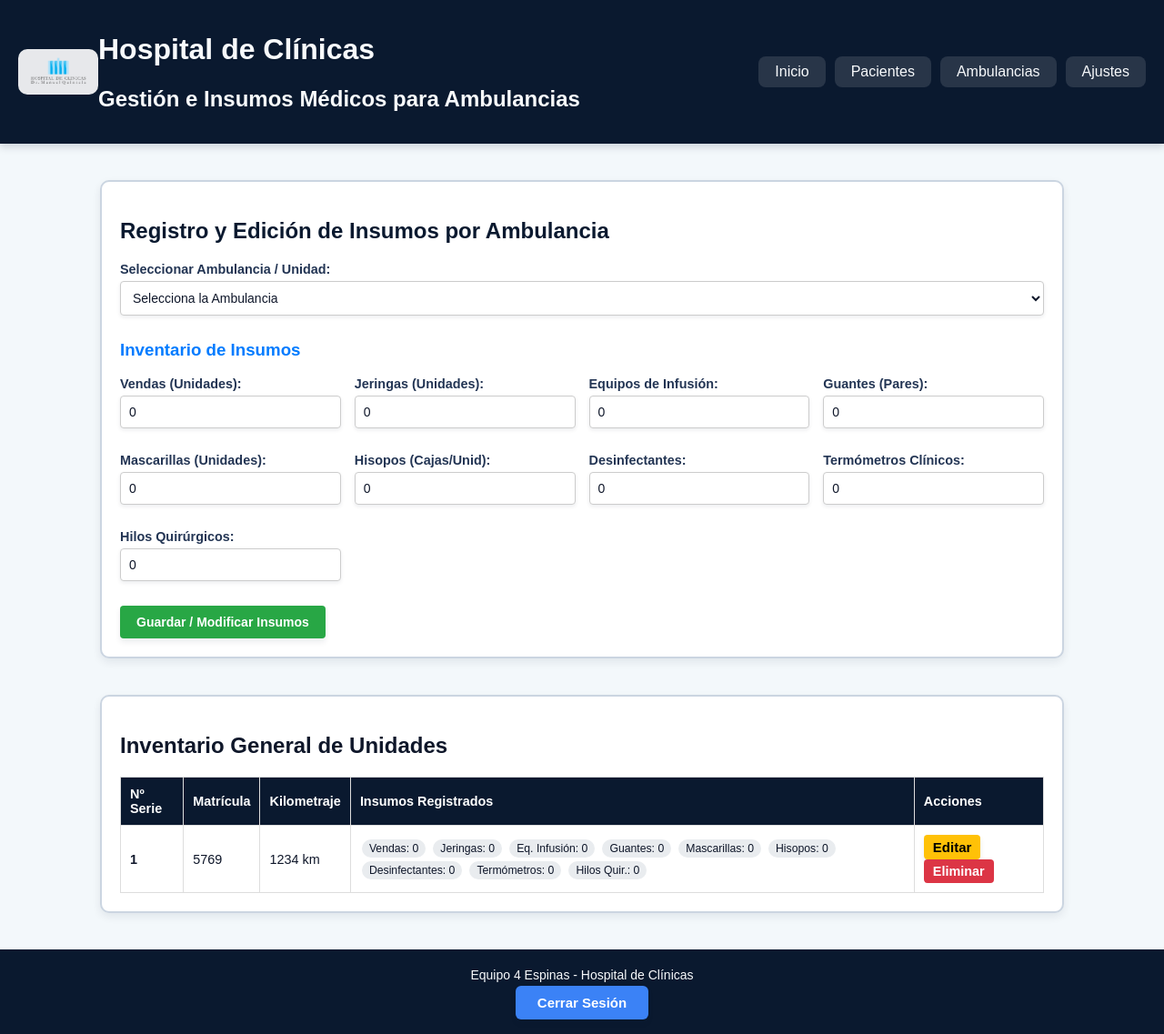
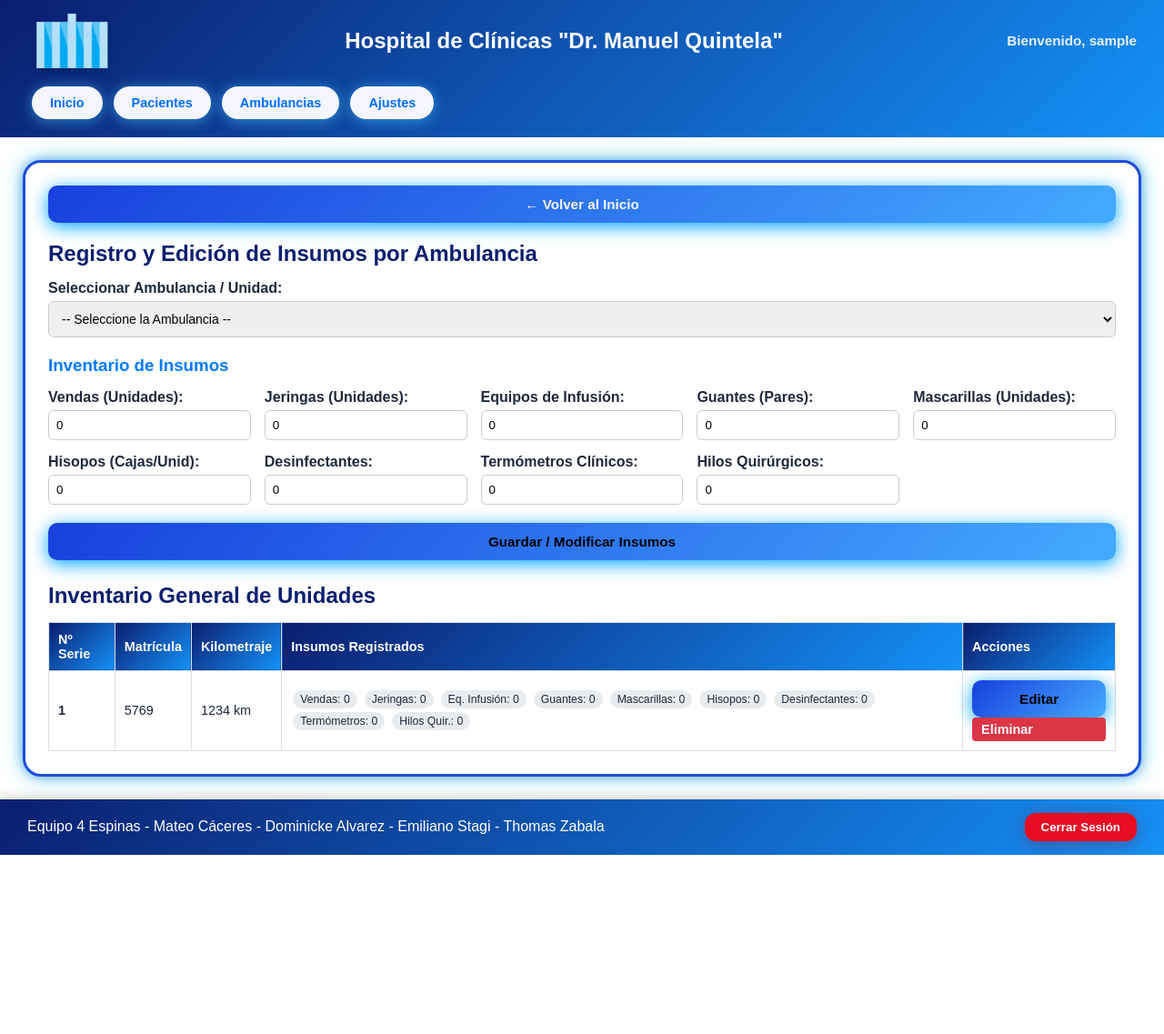
Before and after one commit to espinascuatro-rgb/Fronted-4Espinas, a PHP site: page /pages/traslados.php in a window 1280 px wide. Shown: the whole page at 91% size. After the commit the page ends 940 px from the top, so only its background shows below. Run offline with PHP 8.4, Linux system fonts and the light colour scheme; the visitor is signed in with stand-in values (Sample User, id 1); data comes from the database, SQL or seed files in the repository; tables that the repository leaves empty hold one stand-in row (values such as "Sample post").

Commit message:
Separe archivos y le di estructura

```diff
--- /dev/null
+++ b/css/insumos.css
@@ -0,0 +1,131 @@
+.contenedor-insumos-main {
+    grid-template-columns: 1fr;
+    display: block;
+}
+
+.btn-volver {
+    width: auto;
+    margin-bottom: 20px;
+}
+
+.titulo-seccion {
+    color: #0a1e6f;
+    margin-bottom: 15px;
+}
+
+.subtitulo-seccion {
+    color: #007bff;
+    margin-top: 15px;
+    margin-bottom: 15px;
+}
+
+.form-select-ambulancia {
+    margin-bottom: 20px;
+}
+
+.input-select {
+    width: 100%;
+    padding: 10px;
+    border-radius: 6px;
+    border: 1px solid #ccc;
+    margin-top: 5px;
+    box-sizing: border-box;
+    font-size: 14px;
+}
+
+.grid-form-insumos {
+    display: grid;
+    grid-template-columns: repeat(auto-fit, minmax(200px, 1fr));
+    gap: 15px;
+    margin-bottom: 20px;
+}
+
+.input-form {
+    width: 100%;
+    padding: 8px;
+    border-radius: 6px;
+    border: 1px solid #ccc;
+    margin-top: 5px;
+    box-sizing: border-box;
+}
+
+.contenedor-botones {
+    display: flex;
+    gap: 10px;
+    margin-bottom: 25px;
+}
+
+.overflow-tabla {
+    overflow-x: auto;
+}
+
+.tabla-insumos-admin {
+    width: 100%;
+    border-collapse: collapse;
+    background: #ffffff;
+    font-size: 0.9em;
+}
+
+.tabla-insumos-admin th {
+    background: linear-gradient(135deg, #0a1e6f, #1491f8);
+    color: white;
+    padding: 10px;
+    border: 1px solid #ddd;
+    text-align: left;
+}
+
+.tabla-insumos-admin td {
+    padding: 10px;
+    border: 1px solid #ddd;
+}
+
+.td-vacio {
+    text-align: center;
+    padding: 15px;
+}
+
+.badge-insumo {
+    background-color: #e9ecef;
+    padding: 3px 8px;
+    border-radius: 10px;
+    font-size: 0.85em;
+    display: inline-block;
+    margin: 2px;
+}
+
+.btn-tabla-editar {
+    background: #ffc107;
+    color: black;
+    border: none;
+    padding: 5px 10px;
+    border-radius: 4px;
+    cursor: pointer;
+    font-weight: bold;
+}
+
+.btn-tabla-eliminar {
+    background: #dc3545;
+    color: white;
+    padding: 5px 10px;
+    border-radius: 4px;
+    text-decoration: none;
+    font-weight: bold;
+    display: inline-block;
+}
+
+.alerta {
+    padding: 10px;
+    border-radius: 8px;
+    margin-bottom: 15px;
+    font-weight: bold;
+}
+
+.alerta-exito {
+    background-color: #d4edda;
+    color: #155724;
+}
+
+.alerta-error {
+    background-color: #f8d7da;
+    color: #721c24;
+}
--- a/pages/traslados.php
+++ b/pages/traslados.php
@@ -1,18 +1,12 @@
 <?php
 require_once __DIR__ . '/../php/checksesion.php';
-
-$servidor = "localhost";
-$usuario = "root";
-$password = "";
-$base_datos = "hospital_de_clinicas";
-
-$conexion = new mysqli($servidor, $usuario,$password, $base_datos);$conexion->set_charset("utf8mb4");
+require_once __DIR__ . '/../php/conexion.php';
 
 $sql_ambulancias = "SELECT a.*, i.vendas, i.jeringas, i.equipos_infusion, i.guantes, i.mascarillas, i.hisopos, i.desinfectantes, i.termometros, i.hilos_quirurgicos
                     FROM ambulancia a
                     LEFT JOIN insumo_ambulancia i ON a.numero_de_serie = i.numero_de_serie_ambulancia
                     ORDER BY a.numero_de_serie ASC";
-$res_ambulancias = $conexion->query($sql_ambulancias);
+$res_ambulancias = $con->query($sql_ambulancias);
 ?>
 <!DOCTYPE html>
 <html lang="es">
@@ -21,130 +15,17 @@ $res_ambulancias = $conexion->query($sql_ambulancias);
     <meta charset="UTF-8">
     <meta name="viewport" content="width=device-width, initial-scale=1.0">
     <title>Registro de Insumos - Hospital de Clínicas</title>
-    <link rel="stylesheet" href="../css/style.css">
-    <style>
-        .contenedor-main {
-            max-width: 1100px;
-            margin: 20px auto;
-            padding: 20px;
-        }
-
-        .grid-form {
-            display: grid;
-            grid-template-columns: repeat(auto-fit, minmax(200px, 1fr));
-            gap: 15px;
-            margin-bottom: 15px;
-        }
-
-        .form-group {
-            display: flex;
-            flex-direction: column;
-        }
-
-        .form-group label {
-            font-weight: bold;
-            font-size: 0.9em;
-            margin-bottom: 5px;
-        }
-
-        .form-group input, .form-group select {
-            padding: 9px;
-            border: 1px solid #ccc;
-            border-radius: 4px;
-            font-size: 14px;
-        }
-
-        .btn-guardar {
-            background-color: #28a745;
-            color: white;
-            border: none;
-            padding: 10px 18px;
-            border-radius: 4px;
-            cursor: pointer;
-            font-weight: bold;
-            font-size: 14px;
-        }
-
-        .btn-inicio {
-            display: inline-block;
-            background-color: #007bff;
-            color: white;
-            padding: 8px 15px;
-            text-decoration: none;
-            border-radius: 4px;
-            font-weight: bold;
-            margin-bottom: 15px;
-        }
-
-        .tabla-datos {
-            width: 100%;
-            border-collapse: collapse;
-            margin-top: 15px;
-            background-color: white;
-            font-size: 0.9em;
-        }
-
-        .tabla-datos th, .tabla-datos td {
-            border: 1px solid #ddd;
-            padding: 10px;
-            text-align: left;
-        }
-
-        .tabla-datos th {
-            background-color: #0a192f;
-            color: white;
-        }
-
-        .btn-editar {
-            background-color: #ffc107;
-            color: black;
-            padding: 5px 10px;
-            border: none;
-            border-radius: 4px;
-            cursor: pointer;
-            font-weight: bold;
-        }
-
-        .btn-eliminar {
-            background-color: #dc3545;
-            color: white;
-            padding: 5px 10px;
-            border: none;
-            border-radius: 4px;
-            cursor: pointer;
-            font-weight: bold;
-            text-decoration: none;
-            display: inline-block;
-        }
-
-        .alerta {
-            padding: 10px 15px;
-            border-radius: 4px;
-            margin-bottom: 15px;
-            font-weight: bold;
-        }
-        .alerta-exito { background-color: #d4edda; color: #155724; }
-        .alerta-error { background-color: #f8d7da; color: #721c24; }
-
-        .badge-insumo {
-            background-color: #e9ecef;
-            padding: 3px 8px;
-            border-radius: 10px;
-            font-size: 0.85em;
-            display: inline-block;
-            margin: 2px;
-        }
-    </style>
+    <link rel="stylesheet" href="../css/elementosC.css">
+    <link rel="stylesheet" href="../css/guia.css">
+    <link rel="stylesheet" href="../css/insumos.css">
 </head>
 
-<body>
-    <header class="encabezado-app">
-        <img src="../fotos-videos/Logo-Hospital.png" alt="Logo del hospital" class="logo">
-        <div>
-            <h1>Hospital de Clínicas</h1>
-            <h2>Gestión e Insumos Médicos para Ambulancias</h2>
-        </div>
-        <nav class="nav-app">
+<body class="bodyguia">
+    <header class="Headerguia">
+        <img src="../fotos-videos/logor.png" alt="Logo del hospital" class="logo">
+        <h1>Hospital de Clínicas "Dr. Manuel Quintela"</h1>
+        <p>Bienvenido, <?php echo htmlspecialchars($_SESSION['usuario_nombre']); ?></p>
+        <nav class="navguia">
             <a href="../pages/guia.php">Inicio</a>
             <a href="../pages/tratamientos.php">Pacientes</a>
             <a href="../pages/traslados.php">Ambulancias</a>
@@ -152,12 +33,16 @@ $res_ambulancias = $conexion->query($sql_ambulancias);
         </nav>
     </header>
 
-    <main class="contenedor-main">
+    <main class="mainguia">
+        <section class="sectionguia contenedor-insumos-main">
+            <button class="btnguia1 btn-volver">
+                <a href="../pages/guia.php">← Volver al Inicio</a>
+            </button>
 
             <?php if (isset($_GET['msg'])): ?>
                 <div class="alerta alerta-exito">
                     <?php
-                    if ($_GET['msg'] === 'insumos_guardados') echo "Los insumos médicos han sido actualizados en la ambulancia correctamente.";
+                        if ($_GET['msg'] === 'insumos_guardados') echo "Los insumos médicos han sido registrados en la ambulancia correctamente.";
                         if ($_GET['msg'] === 'insumos_eliminados') echo "Se han eliminado los insumos médicos de la ambulancia.";
                     ?>
                 </div>
@@ -169,72 +54,73 @@ $res_ambulancias = $conexion->query($sql_ambulancias);
                 </div>
             <?php endif; ?>
 
-        <section class="tarjeta">
-            <h2 style="color: #0a192f;">Registro y Edición de Insumos por Ambulancia</h2>
-            <form action="../php/guardar_insumos_ambulancia.php" method="POST">
+            <h2 id="tituloForm" class="titulo-seccion">Registro y Edición de Insumos por Ambulancia</h2>
+            <form action="../php/guardar_insumos_ambulancia.php" method="POST" id="formInsumos">
                 <input type="hidden" name="accion" value="guardar_insumos">
 
-                <div class="form-group" style="margin-bottom: 15px;">
-                    <label for="numero_de_serie_ambulancia">Seleccionar Ambulancia / Unidad:</label>
-                    <select id="numero_de_serie_ambulancia" name="numero_de_serie_ambulancia" required onchange="cargarInsumosAmbulancia(this.value)">
-                        <option value=""> Selecciona la Ambulancia </option>
+                <div class="form-select-ambulancia">
+                    <label for="numero_de_serie_ambulancia"><strong>Seleccionar Ambulancia / Unidad:</strong></label>
+                    <select id="numero_de_serie_ambulancia" name="numero_de_serie_ambulancia" required class="input-select">
+                        <option value="">-- Seleccione la Ambulancia --</option>
                         <?php
-                        if ($res_ambulancias && $res_ambulancias->num_rows > 0) {$res_ambulancias->data_seek(0);
-                            while ($amb =$res_ambulancias->fetch_assoc()) {
-                                echo '<option value="' . htmlspecialchars($amb['numero_de_serie']) . '">Nº Serie: ' . htmlspecialchars($amb['numero_de_serie']) . ' \vert{} Matrícula: ' . htmlspecialchars($amb['matricula'] ?? 'Sin Matrícula') . '</option>';
+                        if ($res_ambulancias && $res_ambulancias->num_rows > 0) {
+                            $res_ambulancias->data_seek(0);
+                            while ($amb = $res_ambulancias->fetch_assoc()) {
+                                echo '<option value="' . htmlspecialchars($amb['numero_de_serie']) . '">Nº Serie: ' . htmlspecialchars($amb['numero_de_serie']) . ' | Matrícula: ' . htmlspecialchars($amb['matricula'] ?? 'Sin Matrícula') . '</option>';
                             }
                         }
                         ?>
                     </select>
                 </div>
 
-                <h3 style="color: #007bff; margin-top: 10px;">Inventario de Insumos</h3>
-                <div class="grid-form">
-                    <div class="form-group">
-                        <label for="vendas">Vendas (Unidades):</label>
-                        <input type="number" id="vendas" name="vendas" min="0" value="0">
+                <h3 class="subtitulo-seccion">Inventario de Insumos</h3>
+                <div class="grid-form-insumos">
+                    <div>
+                        <label for="vendas"><strong>Vendas (Unidades):</strong></label>
+                        <input type="number" id="vendas" name="vendas" min="0" value="0" class="input-form">
                     </div>
-                    <div class="form-group">
-                        <label for="jeringas">Jeringas (Unidades):</label>
-                        <input type="number" id="jeringas" name="jeringas" min="0" value="0">
+                    <div>
+                        <label for="jeringas"><strong>Jeringas (Unidades):</strong></label>
+                        <input type="number" id="jeringas" name="jeringas" min="0" value="0" class="input-form">
                     </div>
-                    <div class="form-group">
-                        <label for="equipos_infusion">Equipos de Infusión:</label>
-                        <input type="number" id="equipos_infusion" name="equipos_infusion" min="0" value="0">
+                    <div>
+                        <label for="equipos_infusion"><strong>Equipos de Infusión:</strong></label>
+                        <input type="number" id="equipos_infusion" name="equipos_infusion" min="0" value="0" class="input-form">
                     </div>
-                    <div class="form-group">
-                        <label for="guantes">Guantes (Pares):</label>
-                        <input type="number" id="guantes" name="guantes" min="0" value="0">
+                    <div>
+                        <label for="guantes"><strong>Guantes (Pares):</strong></label>
+                        <input type="number" id="guantes" name="guantes" min="0" value="0" class="input-form">
                     </div>
-                    <div class="form-group">
-                        <label for="mascarillas">Mascarillas (Unidades):</label>
-                        <input type="number" id="mascarillas" name="mascarillas" min="0" value="0">
+                    <div>
+                        <label for="mascarillas"><strong>Mascarillas (Unidades):</strong></label>
+                        <input type="number" id="mascarillas" name="mascarillas" min="0" value="0" class="input-form">
                     </div>
-                    <div class="form-group">
-                        <label for="hisopos">Hisopos (Cajas/Unid):</label>
-                        <input type="number" id="hisopos" name="hisopos" min="0" value="0">
+                    <div>
+                        <label for="hisopos"><strong>Hisopos (Cajas/Unid):</strong></label>
+                        <input type="number" id="hisopos" name="hisopos" min="0" value="0" class="input-form">
                     </div>
-                    <div class="form-group">
-                        <label for="desinfectantes">Desinfectantes:</label>
-                        <input type="number" id="desinfectantes" name="desinfectantes" min="0" value="0">
+                    <div>
+                        <label for="desinfectantes"><strong>Desinfectantes:</strong></label>
+                        <input type="number" id="desinfectantes" name="desinfectantes" min="0" value="0" class="input-form">
                     </div>
-                    <div class="form-group">
-                        <label for="termometros">Termómetros Clínicos:</label>
-                        <input type="number" id="termometros" name="termometros" min="0" value="0">
+                    <div>
+                        <label for="termometros"><strong>Termómetros Clínicos:</strong></label>
+                        <input type="number" id="termometros" name="termometros" min="0" value="0" class="input-form">
                     </div>
-                    <div class="form-group">
-                        <label for="hilos_quirurgicos">Hilos Quirúrgicos:</label>
-                        <input type="number" id="hilos_quirurgicos" name="hilos_quirurgicos" min="0" value="0">
+                    <div>
+                        <label for="hilos_quirurgicos"><strong>Hilos Quirúrgicos:</strong></label>
+                        <input type="number" id="hilos_quirurgicos" name="hilos_quirurgicos" min="0" value="0" class="input-form">
                     </div>
                 </div>
 
-                <button type="submit" class="btn-guardar">Guardar / Modificar Insumos</button>
+                <div class="contenedor-botones">
+                    <button type="submit" id="btnSubmit">Guardar / Modificar Insumos</button>
+                </div>
             </form>
-        </section>
 
-        <section class="tarjeta" style="margin-top: 20px;">
-            <h2>Inventario General de Unidades</h2>
-            <table class="tabla-datos">
+            <h2 class="titulo-seccion">Inventario General de Unidades</h2>
+            <div class="overflow-tabla">
+                <table class="tabla-insumos-admin">
                     <thead>
                         <tr>
                             <th>Nº Serie</th>
@@ -246,8 +132,9 @@ $res_ambulancias = $conexion->query($sql_ambulancias);
                     </thead>
                     <tbody>
                         <?php
-                    if ($res_ambulancias && $res_ambulancias->num_rows > 0) {$res_ambulancias->data_seek(0);
-                        while ($row =$res_ambulancias->fetch_assoc()) {
+                        if ($res_ambulancias && $res_ambulancias->num_rows > 0) {
+                            $res_ambulancias->data_seek(0);
+                            while ($row = $res_ambulancias->fetch_assoc()) {
                                 echo '<tr>';
                                 echo '<td><strong>' . htmlspecialchars($row['numero_de_serie']) . '</strong></td>';
                                 echo '<td>' . htmlspecialchars($row['matricula'] ?? 'N/A') . '</td>';
@@ -264,56 +151,27 @@ $res_ambulancias = $conexion->query($sql_ambulancias);
                                 echo '<span class="badge-insumo">Hilos Quir.: ' . intval($row['hilos_quirurgicos'] ?? 0) . '</span>';
                                 echo '</td>';
                                 echo '<td>';
-                            echo '<button class="btn-editar" onclick="seleccionarYEditar(\'' . htmlspecialchars($row['numero_de_serie']) . '\')">Editar</button> ';
-                            echo '<a href="../php/guardar_insumos_ambulancia.php?accion=eliminar_insumos&numero_de_serie=' . urlencode($row['numero_de_serie']) . '" class="btn-eliminar" onclick="return confirm(\'¿Desea eliminar todos los insumos cargados en esta ambulancia?\');">Eliminar</a>';
+                                echo '<button type="button" class="btn-tabla-editar btn-editar-insumos" data-serie="' . htmlspecialchars($row['numero_de_serie']) . '">Editar</button> ';
+                                echo '<a href="../php/guardar_insumos_ambulancia.php?accion=eliminar_insumos&numero_de_serie=' . urlencode($row['numero_de_serie']) . '" class="btn-tabla-eliminar link-eliminar-confirmar">Eliminar</a>';
                                 echo '</td>';
                                 echo '</tr>';
                             }
                         } else {
-                        echo '<tr><td colspan="5" style="text-align: center;">No hay ambulancias registradas.</td></tr>';
+                            echo '<tr><td colspan="5" class="td-vacio">No hay ambulancias registradas.</td></tr>';
                         }
                         ?>
                     </tbody>
                 </table>
+            </div>
         </section>
     </main>
 
-    <footer class="pie-app">
-        <p>Equipo 4 Espinas - Hospital de Clínicas</p>
-        <button><a href="../php/logout.php" style="color: white; text-decoration: none;">Cerrar Sesión</a></button>
+    <footer class="footerguia">
+        <p>Equipo 4 Espinas - Mateo Cáceres - Dominicke Alvarez - Emiliano Stagi - Thomas Zabala</p>
+        <button><a href="../php/logout.php">Cerrar Sesión</a></button>
     </footer>
 
-    <script>
-        async function cargarInsumosAmbulancia(numSerie) {
-            if (!numSerie) return;
-
-            try {
-                const res = await fetch(`../php/guardar_insumos_ambulancia.php?accion=obtener_insumos&numero_de_serie=${encodeURIComponent(numSerie)}`);
-                const json = await res.json();
-
-                if (json.status === 'ok' && json.data) {
-                    document.getElementById('vendas').value = json.data.vendas || 0;
-                    document.getElementById('jeringas').value = json.data.jeringas || 0;
-                    document.getElementById('equipos_infusion').value = json.data.equipos_infusion || 0;
-                    document.getElementById('guantes').value = json.data.guantes || 0;
-                    document.getElementById('mascarillas').value = json.data.mascarillas || 0;
-                    document.getElementById('hisopos').value = json.data.hisopos || 0;
-                    document.getElementById('desinfectantes').value = json.data.desinfectantes || 0;
-                    document.getElementById('termometros').value = json.data.termometros || 0;
-                    document.getElementById('hilos_quirurgicos').value = json.data.hilos_quirurgicos || 0;
-                }
-            } catch (e) {
-                console.error("Error al obtener insumos:", e);
-            }
-        }
-
-        function seleccionarYEditar(numSerie) {
-            const select = document.getElementById('numero_de_serie_ambulancia');
-            select.value = numSerie;
-            cargarInsumosAmbulancia(numSerie);
-            window.scrollTo({ top: 0, behavior: 'smooth' });
-        }
-    </script>
+    <script src="../js/insumos.js"></script>
 </body>
 
 </html>
```
Also changed, not shown: js/insumos.js (added, +51 -0 lines). Lines whose indentation alone changed are shown as unchanged.
